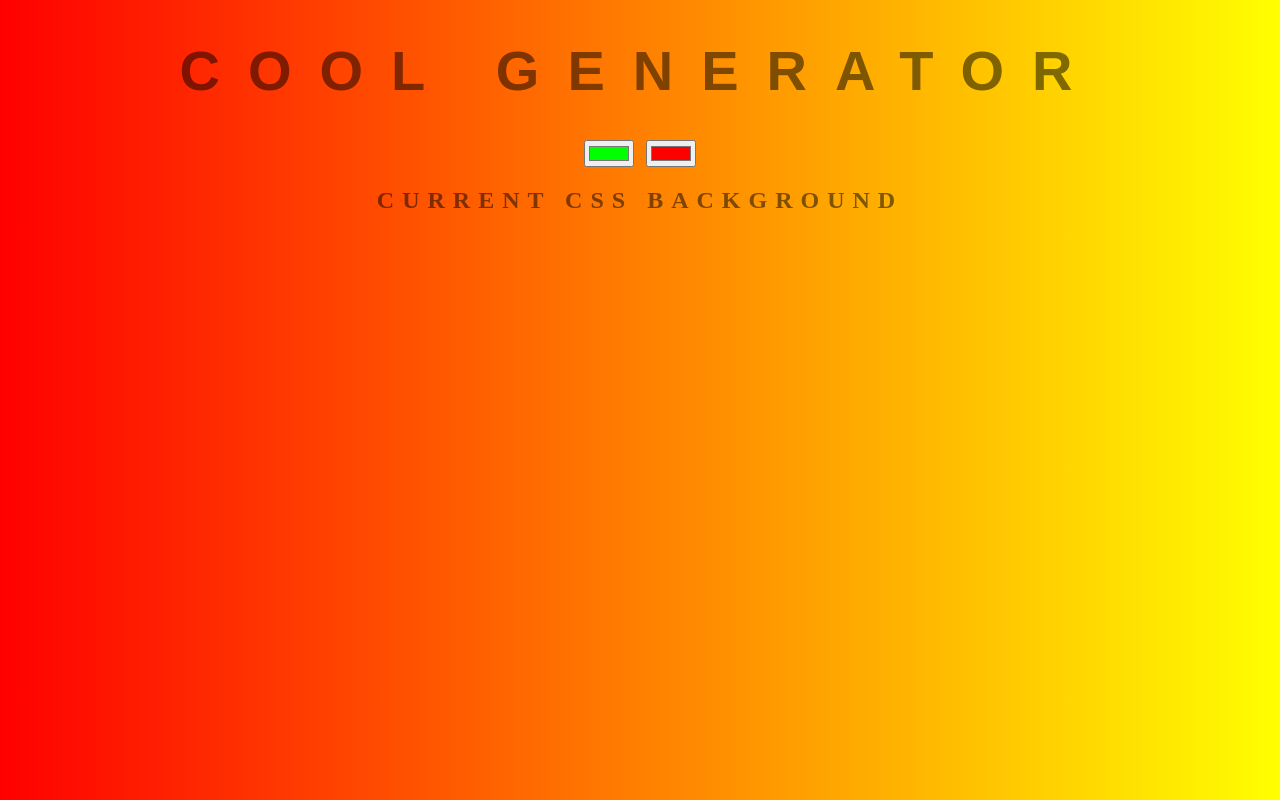
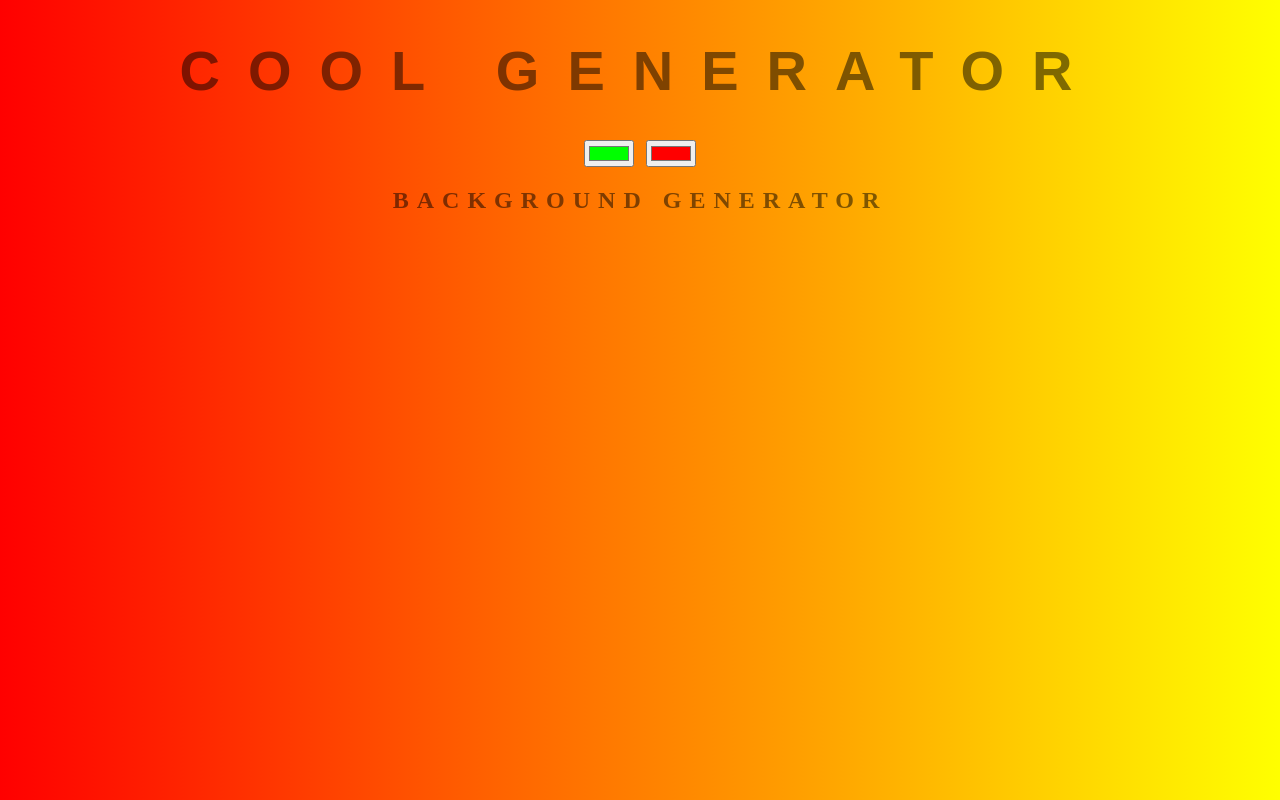
Before and after one commit to juyeak/background-generator, a plain HTML site: page index.html in a window 1280 px wide. Drawn offline with Linux system fonts and the light colour scheme.

Commit message:
changing h2 and title

```diff
--- a/index.html
+++ b/index.html
@@ -1,14 +1,14 @@
 <!DOCTYPE html>
 <html>
 <head>
-	<title>Cool Background</title>
+	<title>Git + GitHub tutorials</title>
 	<link rel="stylesheet" type="text/css" href="style.css">
 </head>
 <body id="gradient">
 	<h1>COOL Generator</h1>
 	<input oninput="setGradient()" class="color1" type="color" name="color1" value="#00ff00">
 	<input oninput="setGradient()" class="color2" type="color" name="color2" value="#ff0000">
-	<h2>Current CSS Background</h2>
+	<h2>Background Generator</h2>
 	<h3></h3>
 	<script type="text/javascript" src="script.js"></script>
 </body>
```
